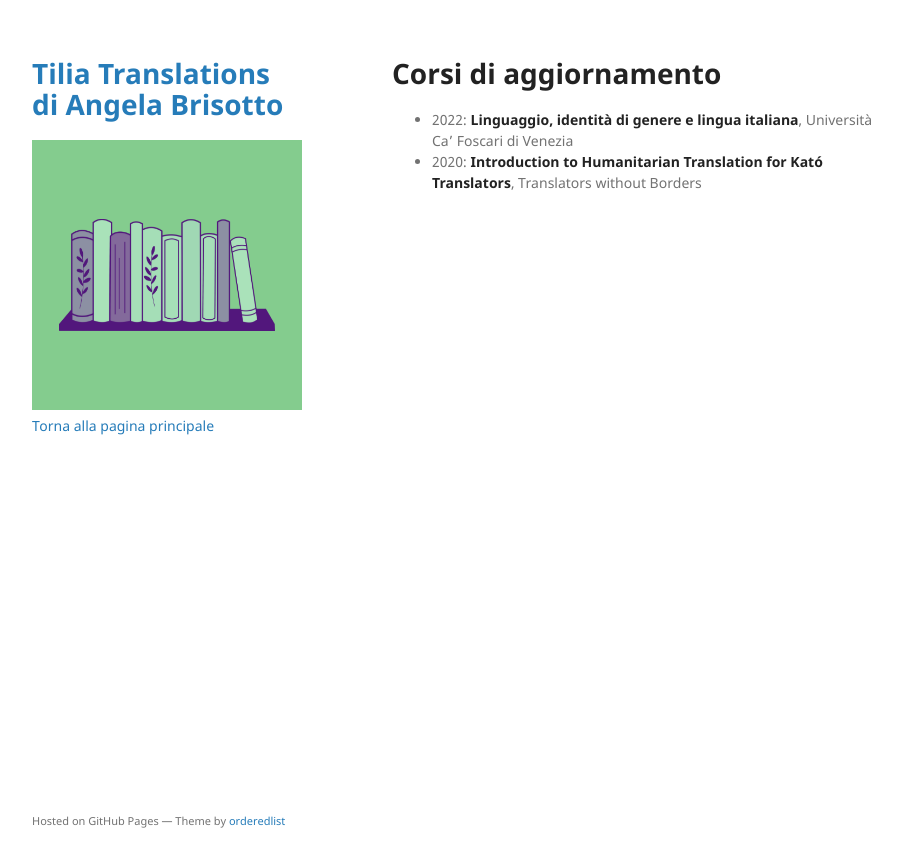
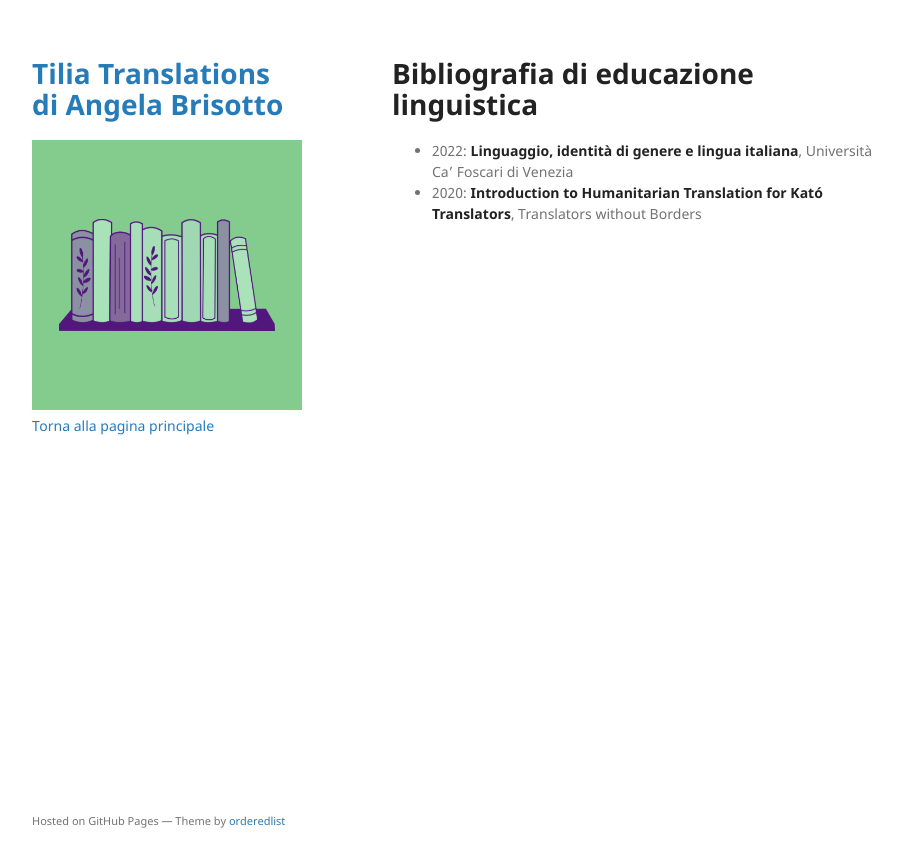
Before and after one commit to angelatiliatranslations/consigli_di_lettura, a Jekyll site: the page built from index.md, in a window 1280 px wide. Shown: the top 867 px of the page, without its empty margins (178-1080 px from the left). Built offline with Jekyll 4.4.1, drawn with Linux system fonts in a browser that asks for light colours; our own code applies the rules of GitHub Pages for plain Markdown files.

Commit message:
Update index.md

```diff
--- a/index.md
+++ b/index.md
@@ -1,7 +1,7 @@
 ---
 layout: default
 ---
-# Corsi di aggiornamento
+# Bibliografia di educazione linguistica
 
 *   2022: **Linguaggio, identità di genere e lingua italiana**, Università Ca’ Foscari di Venezia
 *   2020: **Introduction to Humanitarian Translation for Kató Translators**, Translators without Borders
```
